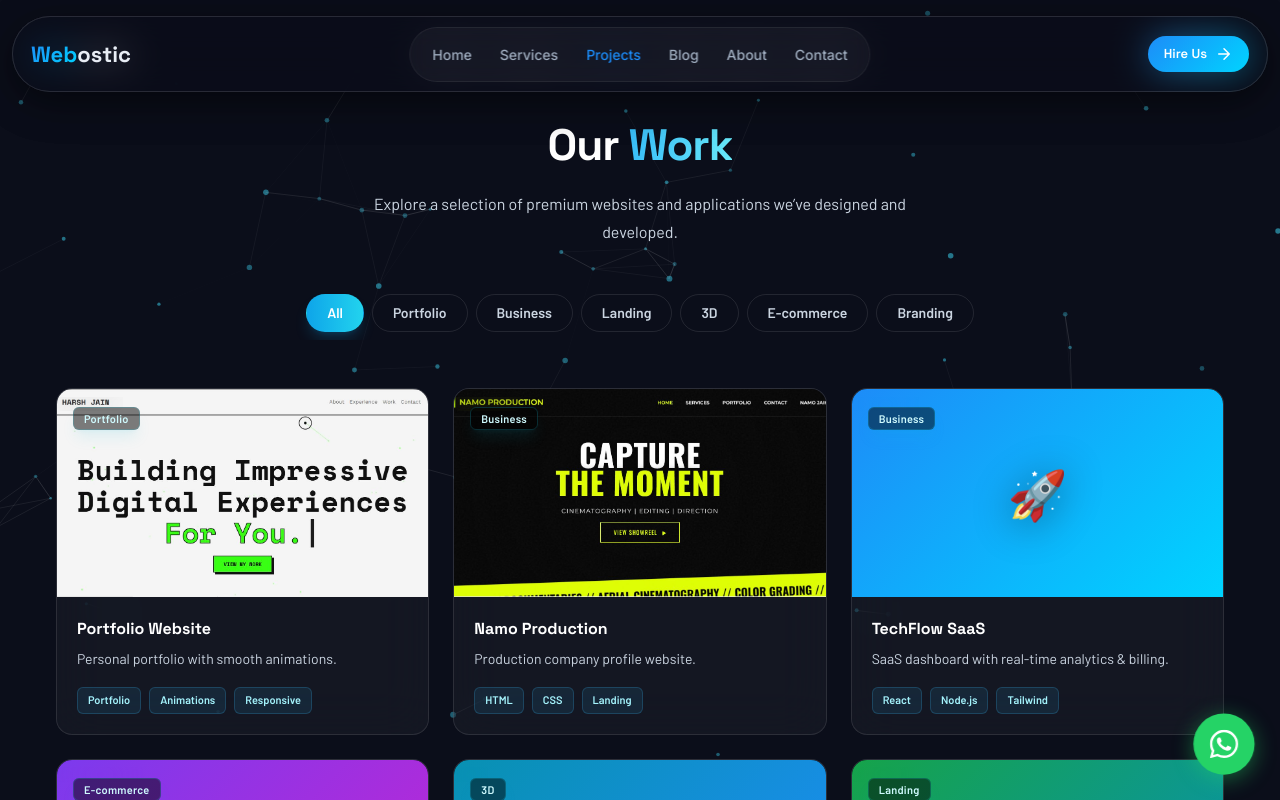
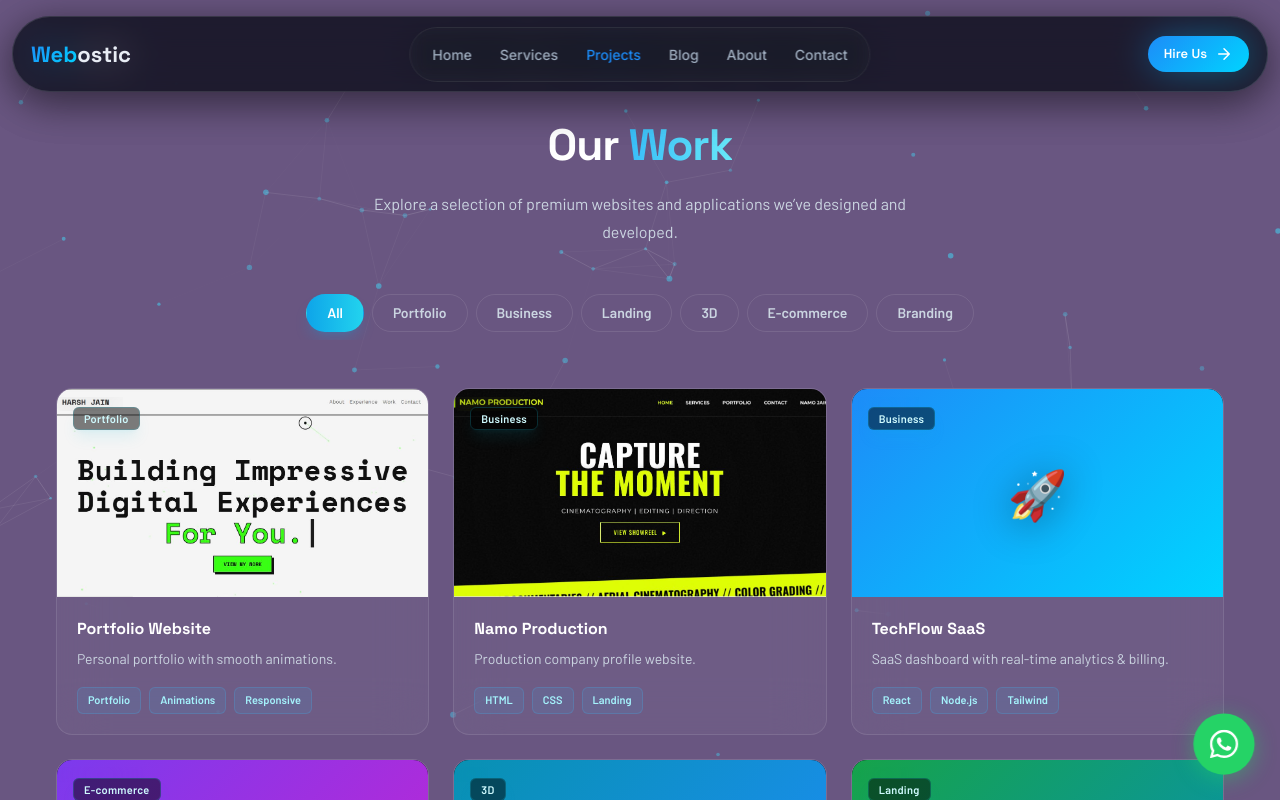
Before and after one commit to unofficialyaduvanshi/WebOstic, a React (Vite) app: page /portfolio in a window 1280 px wide. Shown: the top 800 px of the page. Built offline with nearby package versions, Linux system fonts and the light colour scheme; a web font is replaced by a local one.

Commit message:
fix: eliminate initial render flash completely

```diff
--- a/index.html
+++ b/index.html
@@ -1,6 +1,16 @@
 <!doctype html>
 <html lang="en">
   <head>
+    <style>
+      html,
+      body,
+      #root {
+        margin: 0;
+        padding: 0;
+        background: #695681 !important;
+      }
+    </style>
+
     <meta charset="UTF-8" />
     <link rel="icon" type="image/svg+xml" href="/logo.svg" />
     <meta name="viewport" content="width=device-width, initial-scale=1.0" />
@@ -64,20 +74,6 @@
       content="Fast, secure, SEO-ready and visually stunning websites."
     />
     <meta property="og:type" content="website" />
-
-    <style>
-      html,
-      body {
-        margin: 0;
-        padding: 0;
-        background: #695681 !important;
-      }
-
-      #root {
-        background: #695681;
-        min-height: 100vh;
-      }
-    </style>
   </head>
   <body>
     <div id="root"></div>
--- a/src/App.jsx
+++ b/src/App.jsx
@@ -81,7 +81,8 @@ function Layout({ children }) {
     <div
       style={{
         minHeight: "100vh",
-        background: "var(--bg)",
+        // background: "var(--bg)",
+        background: "#695681",
         position: "relative",
         overflow: "hidden",
       }}
@@ -132,14 +133,6 @@ function HomePage() {
    MAIN APP
 ========================= */
 export default function App() {
-  useEffect(() => {
-    const color = "#695681";
-
-    // keep background consistent (safe fallback)
-    document.documentElement.style.background = color;
-    document.body.style.background = color;
-  }, []);
-
   return (
     <BrowserRouter>
       {/* ✅ SEO FIX (ADDED ONLY THIS) */}
--- a/src/main.jsx
+++ b/src/main.jsx
@@ -2,14 +2,6 @@ import React from "react";
 import ReactDOM from "react-dom/client";
 import App from "./App.jsx";
 import "./styles/global.css"; // IMPORTANT: load your global styles
-
-// ✅ FIX: Prevent initial flash BEFORE React loads
-const bg = "#695681";
-
-document.documentElement.style.background = bg;
-document.body.style.background = bg;
-document.getElementById("root")?.style &&
-  (document.getElementById("root").style.background = bg);
 
 ReactDOM.createRoot(document.getElementById("root")).render(
   <React.StrictMode>
--- a/src/styles/global.css
+++ b/src/styles/global.css
@@ -5,6 +5,12 @@
 @tailwind base;
 @tailwind components;
 @tailwind utilities;
+
+html,
+body,
+#root {
+  background: #695681;
+}
 
 *,
 *::before,
```
